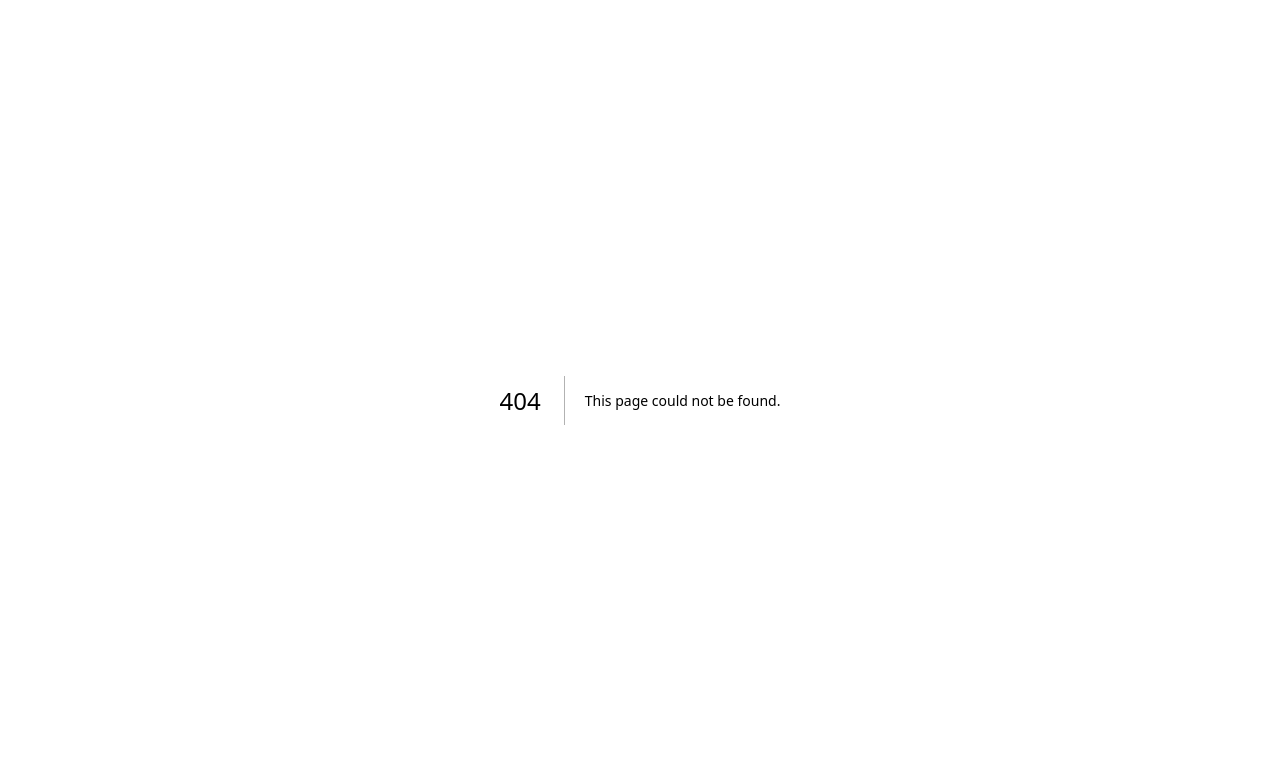
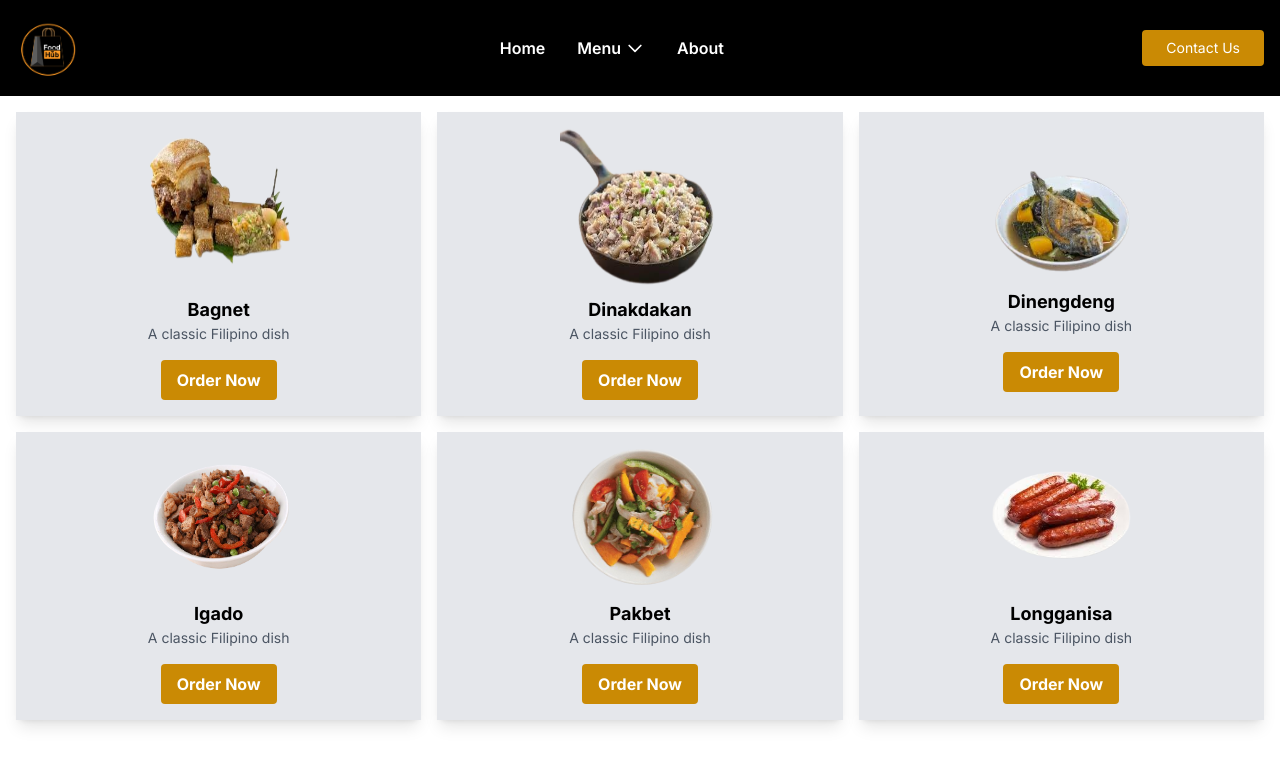
Before and after one commit to nugiwara12/food-ordering, a Next.js app: page /Home/Menu/Ilocano in a window 1280 px wide. Before the commit this address had no page. Shown: the top 766 px of the page. Built offline with nearby package versions, Linux system fonts and the light colour scheme.

Commit message:
add page for the ilocano to view the all menu

```diff
--- /dev/null
+++ b/src/app/Home/Menu/Ilocano/page.js
@@ -0,0 +1,111 @@
+"use client";
+import React, { useState } from "react";
+import NavbarOutside from "../../../../../components/Navbar/NavbarOutside";
+import KapampanganModal from "../../../../../components/MenuModal/KapampanganModal";
+import KapampanganButton from "../../../../../components/Button/KapampanganButton";
+import Image from "next/image";
+
+const Ilocano = () => {
+  const [showModal, setShowModal] = useState(false);
+  const [selectedItem, setSelectedItem] = useState(null);
+
+  const handleOpenModal = (item) => {
+    setShowModal(true);
+    setSelectedItem(item);
+  };
+
+  const handleCloseModal = () => {
+    setShowModal(false);
+    setSelectedItem(null);
+  };
+
+  return (
+    <>
+      <NavbarOutside />
+      <div className="grid grid-cols-1 md:grid-cols-2 lg:grid-cols-3 gap-4 m-4 aspect-auto">
+        <div className="flex flex-col justify-center items-center bg-gray-200 transition-colors duration-300 ease-in-out hover:bg-white shadow-lg hover:shadow-lg p-4">
+          <Image
+            height={200}
+            width={200}
+            src="/menu/ilocano/bagnet.png"
+            alt="Bagnet"
+            className="h-40 w-40"
+          />
+          <h2 className="text-lg font-bold mt-2">Bagnet</h2>
+          <p className="text-sm text-gray-600 mb-4">A classic Filipino dish</p>
+          <KapampanganButton onClick={() => handleOpenModal("Bagnet")} />
+        </div>
+        <div className="flex flex-col justify-center items-center bg-gray-200 transition-colors duration-300 ease-in-out hover:bg-white shadow-lg hover:shadow-lg p-4">
+          <Image
+            height={200}
+            width={200}
+            src="/menu/ilocano/dinakdakan.png"
+            alt="Dinakdakan"
+            className="h-40 w-40"
+          />
+          <h2 className="text-lg font-bold mt-2">Dinakdakan</h2>
+          <p className="text-sm text-gray-600 mb-4">A classic Filipino dish</p>
+          <KapampanganButton onClick={() => handleOpenModal("Dinakdakan")} />
+        </div>
+        <div className="flex flex-col justify-center items-center bg-gray-200 transition-colors duration-300 ease-in-out hover:bg-white shadow-lg hover:shadow-lg p-4">
+          <Image
+            height={200}
+            width={200}
+            src="/menu/ilocano/dinengdeng.png"
+            alt="Dinengdeng"
+            className="h-36 w-40 rounded-full"
+          />
+          <h2 className="text-lg font-bold mt-2">Dinengdeng</h2>
+          <p className="text-sm text-gray-600 mb-4">A classic Filipino dish</p>
+          <KapampanganButton onClick={() => handleOpenModal("Dinengdeng")} />
+        </div>
+        <div className="flex flex-col justify-center items-center bg-gray-200 transition-colors duration-300 ease-in-out hover:bg-white shadow-lg hover:shadow-lg p-4">
+          <Image
+            height={200}
+            width={200}
+            src="/menu/ilocano/igado.png"
+            alt="Igado"
+            className="h-36 w-40 rounded-full"
+          />
+          <h2 className="text-lg font-bold mt-2">Igado</h2>
+          <p className="text-sm text-gray-600 mb-4">A classic Filipino dish</p>
+          <KapampanganButton onClick={() => handleOpenModal("Igado")} />
+        </div>
+        <div className="flex flex-col justify-center items-center bg-gray-200 transition-colors duration-300 ease-in-out hover:bg-white shadow-lg hover:shadow-lg p-4">
+          <Image
+            height={200}
+            width={200}
+            src="/menu/ilocano/pakbet.png"
+            alt="Pakbet"
+            className="h-36 w-40 rounded-full"
+          />
+          <h2 className="text-lg font-bold mt-2">Pakbet</h2>
+          <p className="text-sm text-gray-600 mb-4">A classic Filipino dish</p>
+          <KapampanganButton onClick={() => handleOpenModal("Pakbet")} />
+        </div>
+        <div className="flex flex-col justify-center items-center bg-gray-200 transition-colors duration-300 ease-in-out hover:bg-white shadow-lg hover:shadow-lg p-4">
+          <Image
+            height={200}
+            width={200}
+            src="/menu/ilocano/longganisa.png"
+            alt="Longganisa"
+            className="h-36 w-40 rounded-full"
+          />
+          <h2 className="text-lg font-bold mt-2">Longganisa</h2>
+          <p className="text-sm text-gray-600 mb-4">A classic Filipino dish</p>
+          <KapampanganButton onClick={() => handleOpenModal("Longganisa")} />
+        </div>
+        {/* other menu items */}
+        {showModal && (
+          <KapampanganModal
+            isVisible={showModal}
+            onClose={handleCloseModal}
+            item={selectedItem}
+          />
+        )}
+      </div>
+    </>
+  );
+};
+
+export default Ilocano;
```
